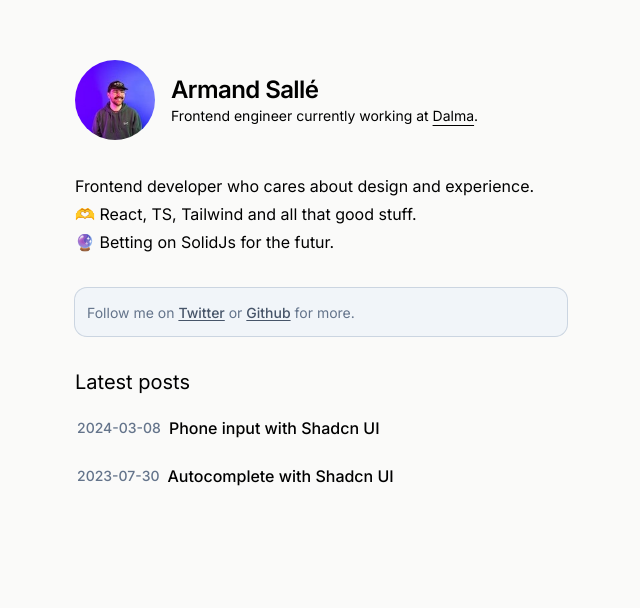
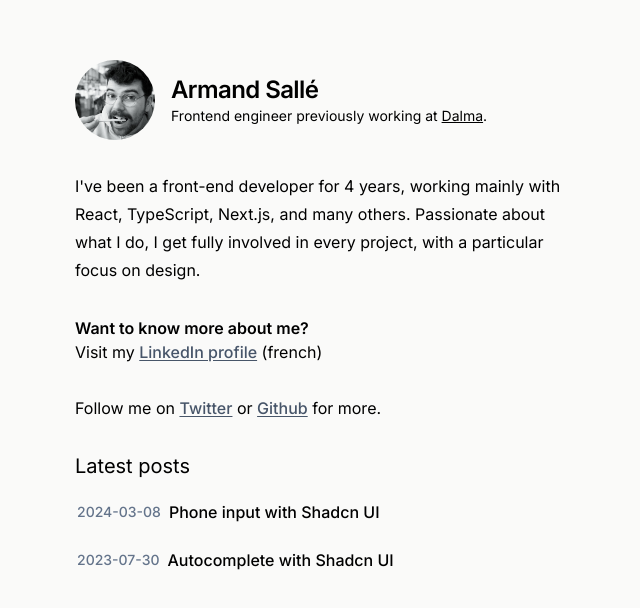
Before and after one commit to armandsalle/my-site, a Next.js app: page / in a window 1280 px wide. Shown: the part 116-724 px from the top of the page, without its empty margins (319-959 px from the left). Built offline with nearby package versions, Linux system fonts and the light colour scheme.

Commit message:
add new post and refactor homepage

```diff
--- a/src/app/page.tsx
+++ b/src/app/page.tsx
@@ -14,8 +14,8 @@ export default function Home() {
         <div className="flex items-center gap-4">
           <Avatar>
             <Image
-              className="aspect-square h-full w-full"
-              src="/armand-2.jpg"
+              className="aspect-square h-full w-full object-cover"
+              src="/armand-small.png"
               alt="Armand"
               width={120}
               height={120}
@@ -36,21 +36,35 @@ export default function Home() {
 
             <div className={muted}>
               <div>
-                Frontend engineer currently working at <DalmaCard />
-                <DalmaDrawer />.
+                Frontend engineer previously working at{" "}
+                <Link href="https://www.dalma.co/" target="_blank" className="underline">
+                  Dalma
+                </Link>
+                .
               </div>
             </div>
           </div>
         </div>
         <p className={p}>
-          Frontend developer who cares about design and experience.
+          I&apos;ve been a front-end developer for 4 years, working mainly with React, TypeScript, Next.js, and many
+          others. Passionate about what I do, I get fully involved in every project, with a particular focus on design.
+        </p>
+        <p>
+          <span className="font-semibold">Want to know more about me?</span>
           <br />
-          🫶 React, TS, Tailwind and all that good stuff.
-          <br />
-          🔮 Betting on SolidJs for the futur.
+          <span>
+            Visit my{" "}
+            <Link
+              href="https://www.linkedin.com/in/armand-sall%C3%A9-9550a613a/"
+              target="_blank"
+              className="text-slate-600 font-medium underline underline-offset-2"
+            >
+              LinkedIn profile
+            </Link>{" "}
+            (french)
+          </span>
         </p>
-        <div className="bg-slate-100 p-3 ring-1 ring-slate-300 rounded-xl">
-          <span className={cn(muted, "text-slate-500")}>
+        <p>
           Follow me on{" "}
           <Link
             href="https://twitter.com/ArmandSalle"
@@ -66,8 +80,7 @@ export default function Home() {
             Github
           </Link>{" "}
           for more.
-          </span>
-        </div>
+        </p>
       </header>
       <div className="mt-8 flex flex-col gap-4">
         <h3 className={lead}>Latest posts</h3>
--- /dev/null
+++ b/src/app/post/phone-input-shadcn-ui/_phone-input.tsx
@@ -0,0 +1,82 @@
+"use client"
+
+import { useState } from "react"
+
+import {
+  CountryCallingCode,
+  E164Number,
+  getExampleNumber,
+  isValidPhoneNumber as matchIsValidPhoneNumber,
+  parsePhoneNumber,
+} from "libphonenumber-js"
+import { registerLocale } from "i18n-iso-countries"
+import enCountries from "i18n-iso-countries/langs/en.json"
+import PhoneInput, { Country } from "react-phone-number-input/input"
+import examples from "libphonenumber-js/mobile/examples"
+import { Input } from "@/components/ui/input"
+
+import { ComboboxCountryInput } from "./_combobox"
+import { getCountriesOptions, isoToEmoji, replaceNumbersWithZeros } from "./_helpers"
+import { cn } from "@/lib/utils"
+
+type CountryOption = {
+  value: Country
+  label: string
+  indicatif: CountryCallingCode
+}
+
+registerLocale(enCountries)
+
+export const PhoneInputShadcnUiPhoneInput = () => {
+  const options = getCountriesOptions()
+
+  // You can use a the country of the phone number to set the default country
+  const defaultCountry = parsePhoneNumber("+33606060606")?.country
+  const defaultCountryOption = options.find((option) => option.value === defaultCountry)
+
+  const [country, setCountry] = useState<CountryOption>(defaultCountryOption || options[0]!)
+  const [phoneNumber, setPhoneNumber] = useState<E164Number>()
+
+  const placeholder = replaceNumbersWithZeros(getExampleNumber(country.value, examples)!.formatInternational())
+
+  const onCountryChange = (value: CountryOption) => {
+    setPhoneNumber(undefined)
+    setCountry(value)
+  }
+
+  const isValidPhoneNumber = matchIsValidPhoneNumber(phoneNumber ?? "")
+
+  return (
+    <div className="flex flex-col gap-4 mt-8">
+      <div className="flex gap-2">
+        <ComboboxCountryInput
+          value={country}
+          onValueChange={onCountryChange}
+          options={options}
+          placeholder="Find your country..."
+          renderOption={({ option }) => `${isoToEmoji(option.value)} ${option.label}`}
+          renderValue={(option) => option.label}
+          emptyMessage="No country found."
+        />
+        <PhoneInput
+          international
+          withCountryCallingCode
+          country={country.value.toUpperCase() as Country}
+          value={phoneNumber}
+          inputComponent={Input}
+          placeholder={placeholder}
+          onChange={(value) => {
+            setPhoneNumber(value)
+          }}
+        />
+      </div>
+      <span className="text-sm">country: {country.label}</span>
+      <span className="text-sm">indicatif: {country.indicatif}</span>
+      <span className="text-sm">placeholder: {placeholder}</span>
+      <span className="text-sm">value: {phoneNumber}</span>
+      <span className={cn("text-sm", isValidPhoneNumber ? "text-green-500" : "text-red-500")}>
+        isValid: {isValidPhoneNumber ? "true" : "false"}
+      </span>
+    </div>
+  )
+}
--- a/src/app/post/phone-input-shadcn-ui/page.tsx
+++ b/src/app/post/phone-input-shadcn-ui/page.tsx
@@ -1,51 +1,12 @@
-"use client"
-
 import { link, p } from "@/components/typography"
 import { Button } from "@/components/ui/button"
 import { ChevronLeft, Github } from "lucide-react"
 import Link from "next/link"
-import { useState } from "react"
 
-import {
-  CountryCallingCode,
-  E164Number,
-  getExampleNumber,
-  isValidPhoneNumber,
-  parsePhoneNumber,
-} from "libphonenumber-js"
-import { registerLocale } from "i18n-iso-countries"
-import enCountries from "i18n-iso-countries/langs/en.json"
-import PhoneInput, { Country } from "react-phone-number-input/input"
-import examples from "libphonenumber-js/mobile/examples"
-import { Input } from "@/components/ui/input"
-
-import { ComboboxCountryInput } from "./_combobox"
-import { getCountriesOptions, isoToEmoji, replaceNumbersWithZeros } from "./_helpers"
-
-registerLocale(enCountries)
-
-type CountryOption = {
-  value: Country
-  label: string
-  indicatif: CountryCallingCode
-}
+import { PhoneInputShadcnUiPhoneInput } from "./_phone-input"
+import { CodeBlock, Highlight } from "@/components/ui/code-block"
 
 export default function Post() {
-  const options = getCountriesOptions()
-
-  const defaultCountry = parsePhoneNumber("+33604025368")?.country
-  const defaultCountryOption = options.find((option) => option.value === defaultCountry)
-
-  const [country, setCountry] = useState<CountryOption>(defaultCountryOption || options[0]!)
-  const [phoneNumber, setPhoneNumber] = useState<E164Number>()
-
-  const placeholder = replaceNumbersWithZeros(getExampleNumber(country.value, examples)!.formatInternational())
-
-  const onCountryChange = (value: CountryOption) => {
-    setPhoneNumber(undefined)
-    setCountry(value)
-  }
-
   return (
     <main className="mx-auto my-12 max-w-[33.75rem] px-6 text-black antialiased sm:my-32">
       <Button asChild variant="ghost">
@@ -71,35 +32,31 @@ export default function Post() {
             Get the source code here
           </Link>
         </Button>
+        <div className="mt-4 flex flex-col gap-2">
+          <p>You will need some extra packages to make this works</p>
+          <CodeBlock>
+            <span>npm install</span>
+
+            <span className="flex-1">
+              <Highlight>libphonenumber-js i18n-iso-countries react-phone-number-input</Highlight>
+            </span>
+          </CodeBlock>
+          <p>Don&apos;t forget to register the local you want</p>
+          <CodeBlock>
+            <span className="flex-1">
+              <span className="block">{`import { registerLocale } from "i18n-iso-countries"`} </span>
+              <span className="block text-slate-400">{`// The local you want`}</span>
+              <span className="block">
+                {`import `} <Highlight>enCountries</Highlight> {`from "i18n-iso-countries/langs/en.json"`}
+              </span>
+              registerLocale(
+              <Highlight>enCountries</Highlight>)
+            </span>
+          </CodeBlock>
+        </div>
       </header>
-      <div className="flex flex-col gap-4 mt-8">
-        <div className="flex gap-2">
-          <ComboboxCountryInput
-            value={country}
-            onValueChange={onCountryChange}
-            options={options}
-            placeholder="Find your country..."
-            renderOption={({ option }) => `${isoToEmoji(option.value)} ${option.label}`}
-            renderValue={(option) => option.label}
-            emptyMessage="No country found."
-          />
-          <PhoneInput
-            international
-            withCountryCallingCode
-            country={country.value.toUpperCase() as Country}
-            value={phoneNumber}
-            inputComponent={Input}
-            // className="text-red-500 border-red-500"
-            placeholder={placeholder}
-            onChange={(value) => {
-              setPhoneNumber(value)
-              // setValue("owner_phone", value as Value, { shouldValidate: true })
-            }}
-          />
-        </div>
-        <span className="text-sm">value: {phoneNumber}</span>
-        <span className="text-sm">isValid: {isValidPhoneNumber(phoneNumber ?? "") ? "true" : "false"}</span>
-      </div>
+
+      <PhoneInputShadcnUiPhoneInput />
     </main>
   )
 }
--- /dev/null
+++ b/src/components/ui/code-block.tsx
@@ -0,0 +1,13 @@
+import { ReactNode } from "react"
+
+export const CodeBlock = ({ children }: { children: ReactNode }) => {
+  return (
+    <code className="text-sm sm:text-base inline-flex text-left items-center space-x-4 bg-gray-800 text-white rounded-lg p-4 pl-6 overflow-x-scroll w-full">
+      <span className="flex gap-4 shrink-0">{children}</span>
+    </code>
+  )
+}
+
+export const Highlight = ({ children }: { children: ReactNode }) => {
+  return <span className="text-yellow-500">{children}</span>
+}
```
Also changed, not shown: public/armand-small.png (added), public/armand.jpeg (added). Lines whose indentation alone changed are shown as unchanged.
